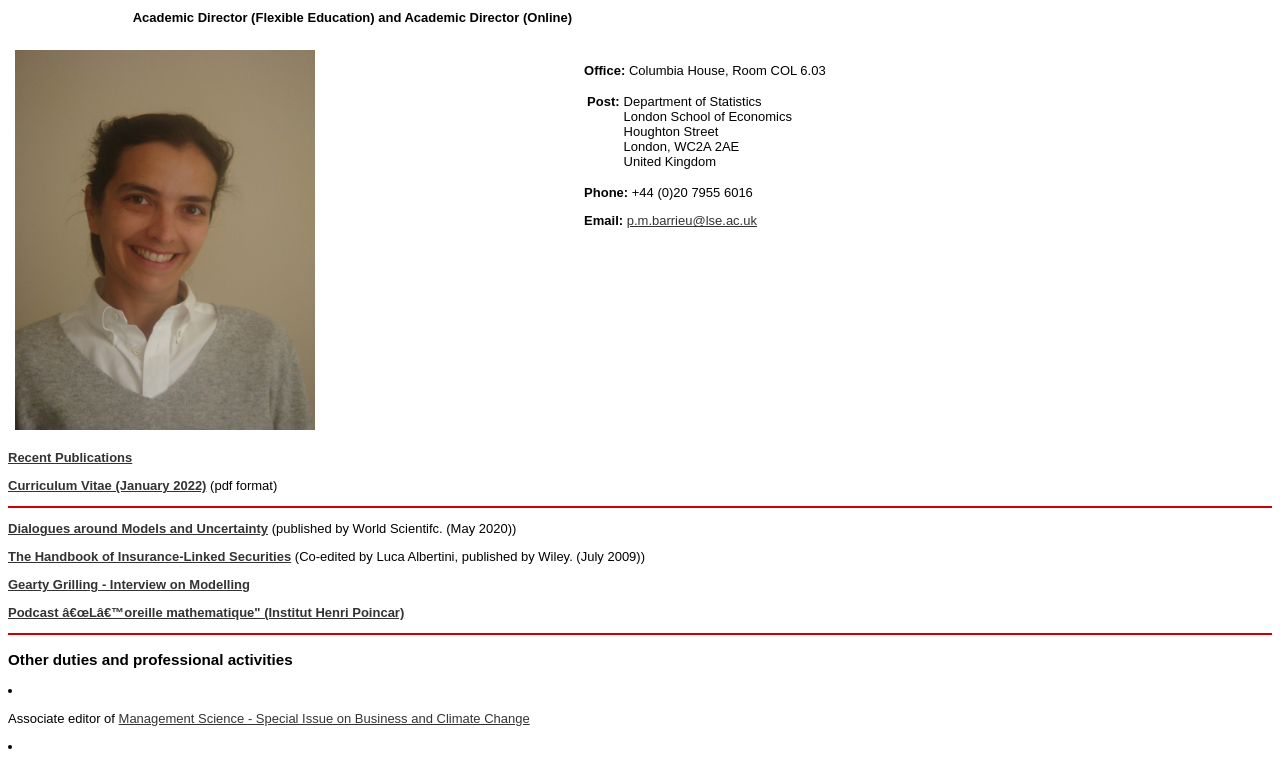
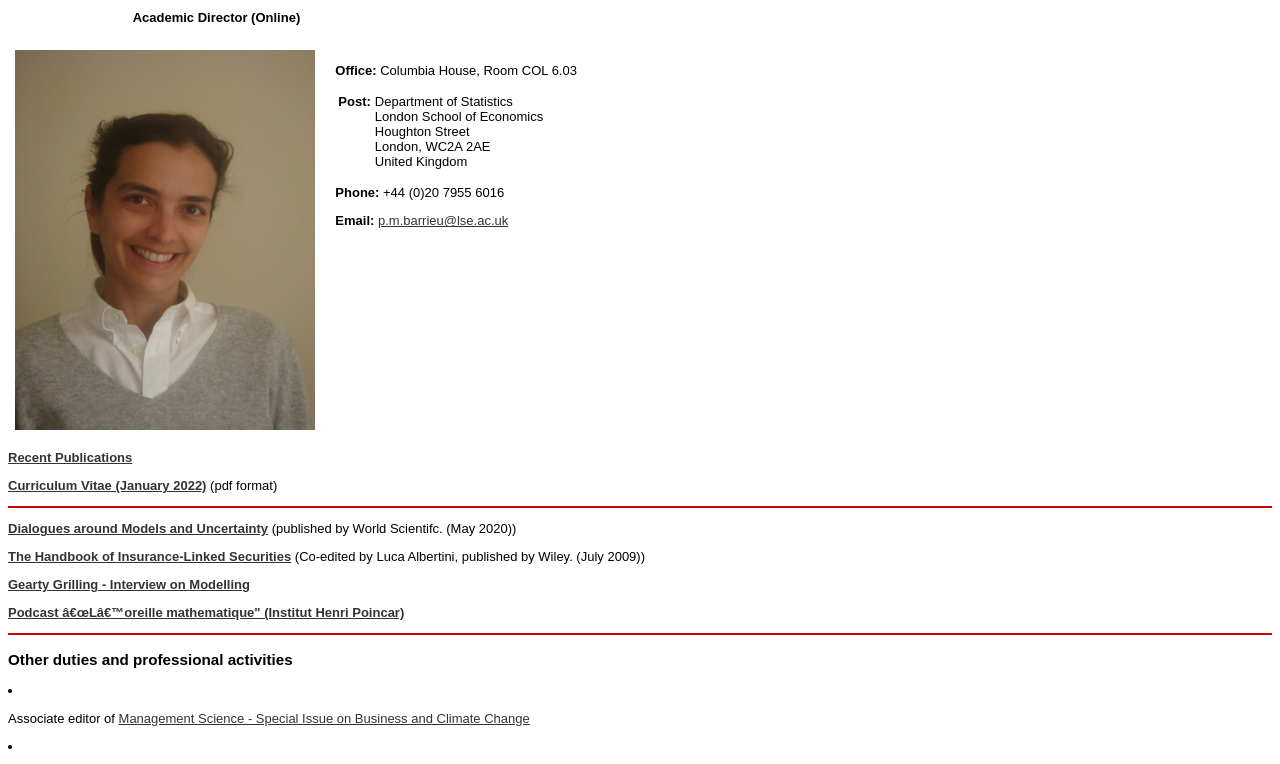
Before and after one commit to PaulineBarrieu/PaulineBarrieu.github.io, a plain HTML site: page index.html in a window 1280 px wide. Shown: the part 107-871 px from the top of the page. Drawn offline with Linux system fonts and the light colour scheme.

Commit message:
Update index.html
v1

```diff
--- a/index.html
+++ b/index.html
@@ -20,7 +20,7 @@
 <TD valign="top">
 <H1> Pauline Barrieu </H1>
 <P> <B> Professor in Statistics</B></P>
-<P> <B> Academic Director (Flexible Education) and Academic Director (Online)</B></P>
+<P> <B> Academic Director (Online)</B></P>
 <TR><TD colspan="2">
 <IMG align="left" src="Pauline_Barrieu.JPG" WIDTH="300" HEIGHT="380"></TD>
 <TD valign="top"> <FONT size = "-1">
```
